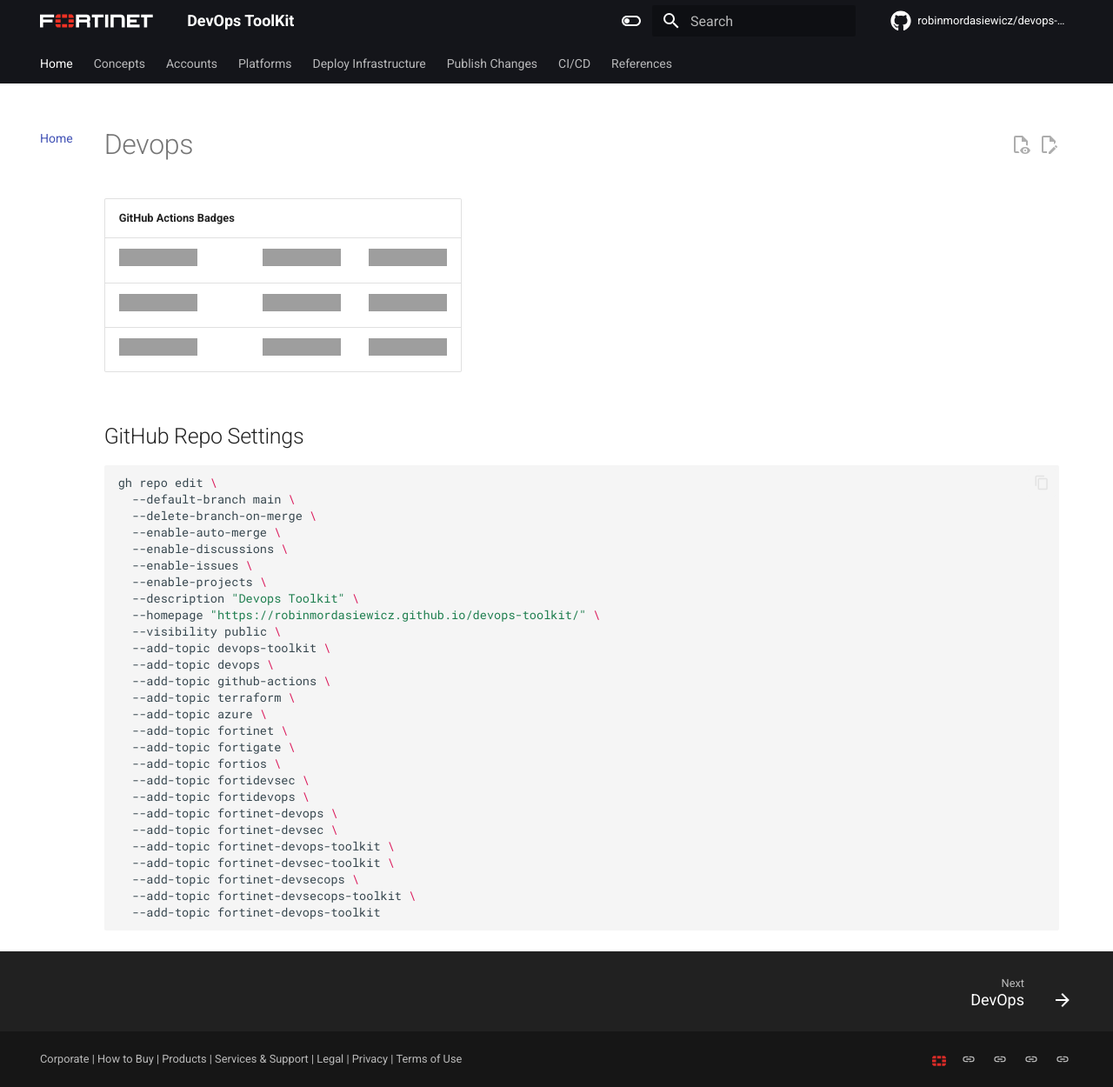
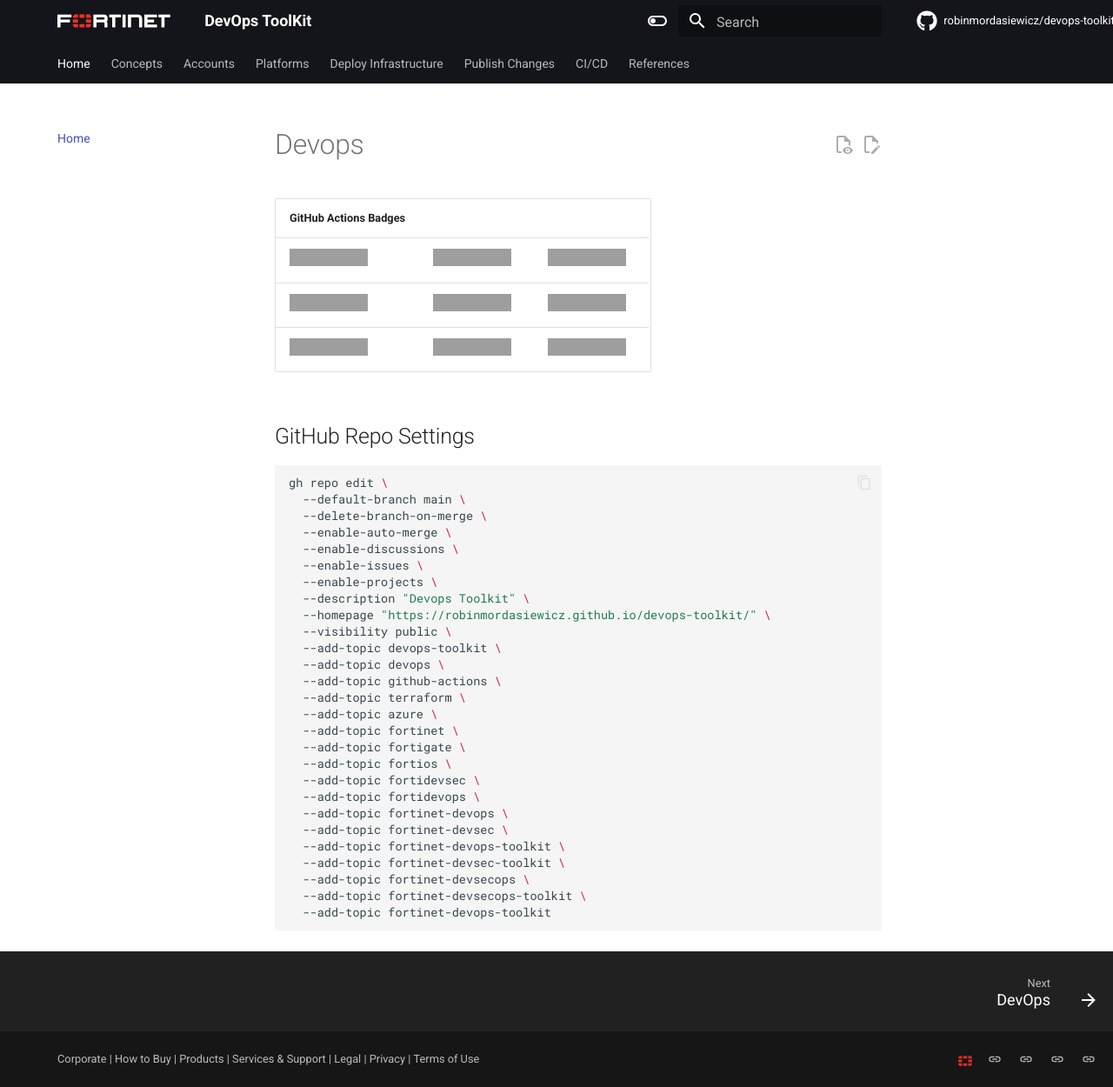
Before and after one commit to robinmordasiewicz/devops-toolkit, an MkDocs documentation site: the page built from docs/index.md, in a window 1280 px wide and 1250 px high. Shown: the whole window at 87% size. Built offline with MkDocs 1.6.1 and Material for MkDocs 9.7.7, drawn with Linux system fonts in a browser that asks for light colours; plug-ins that fetch from the network failed and are left out; comment, search, counter and statistics services are not loaded; grey boxes are pictures that could not be loaded.

Commit message:
fix: css is breaking the iphone

```diff
--- a/docs/extra.css
+++ b/docs/extra.css
@@ -1,3 +1,8 @@
-.md-sidebar {
-  width: unset;
+.md-grid {
+  margin-left: 50px;
+  max-width: 65rem;
 }
+
+*, ::after, ::before {
+  box-sizing: unset;
+}
```
